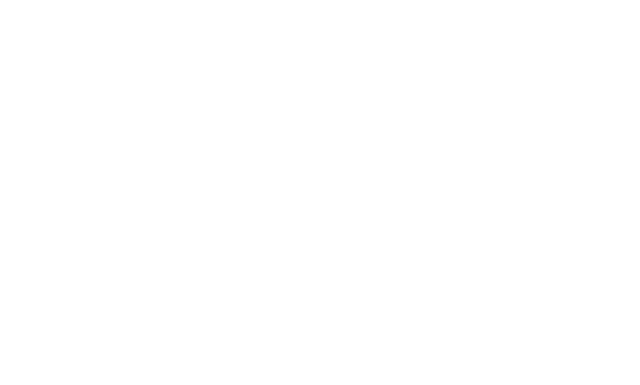
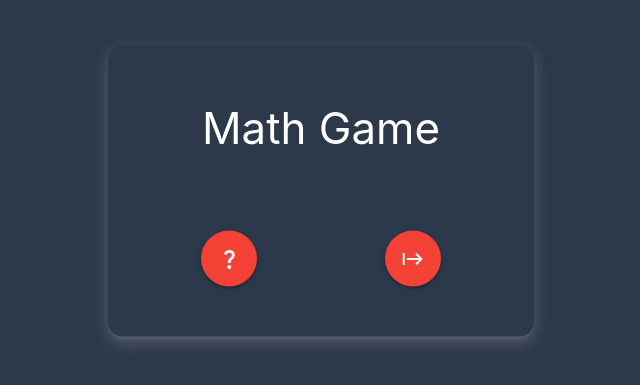
Before and after one commit to priyanshu411/math-game, a React (Vite) app: page / in a window 1280 px wide. Shown: the part 209-594 px from the top of the page, without its empty margins (319-959 px from the left). Built offline with nearby package versions, Linux system fonts and the light colour scheme.

Commit message:
home page design

```diff
--- a/index.html
+++ b/index.html
@@ -1,12 +1,21 @@
 <!DOCTYPE html>
 <html lang="en">
+
 <head>
   <meta charset="UTF-8" />
   <meta name="viewport" content="width=device-width, initial-scale=1.0" />
   <title>Math Game</title>
+  <!-- Compiled and minified CSS -->
+  <link rel="stylesheet" href="https://cdnjs.cloudflare.com/ajax/libs/materialize/1.0.0/css/materialize.min.css">
+  <!-- font -->
+  <link href="https://fonts.googleapis.com/icon?family=Material+Icons" rel="stylesheet">
 </head>
+
 <body>
   <div id="root"></div>
   <script type="module" src="/src/main.jsx"></script>
+  <!-- Compiled and minified JavaScript -->
+  <script src="https://cdnjs.cloudflare.com/ajax/libs/materialize/1.0.0/js/materialize.min.js"></script>
 </body>
+
 </html>
--- a/package.json
+++ b/package.json
@@ -10,7 +10,8 @@
   },
   "dependencies": {
     "react": "^18.2.0",
-    "react-dom": "^18.2.0"
+    "react-dom": "^18.2.0",
+    "react-router-dom": "^6.3.0"
   },
   "devDependencies": {
     "@types/react": "^18.0.15",
--- a/src/App.jsx
+++ b/src/App.jsx
@@ -1,11 +1,14 @@
 import React from "react"
-
+import Home from "./components/Home"
+import Game from "./components/Game";
+import { Routes, Route} from "react-router-dom";
 function App() {
 
   return (
-    <React.Fragment>
-
-    </React.Fragment>
+    <Routes>
+      <Route path="/" element={<Home />} />
+      <Route path="game" element={<Game />} />
+    </Routes>
   )
 }
 
--- /dev/null
+++ b/src/components/Game.jsx
@@ -0,0 +1,8 @@
+function Game(){
+    return(
+        <div className="white-text">
+            Game
+        </div>
+    );
+}
+export default Game;
--- /dev/null
+++ b/src/components/Home.jsx
@@ -0,0 +1,24 @@
+import React from "react";
+import { Link } from "react-router-dom";
+function Home() {
+    return (
+        <main className="main">
+            <div className="row">
+                <div className="startBox col s10 m6 l4 offset-s1 offset-m3 offset-l4">
+                    <h3 className="center white-text p">Math Game</h3>
+                    <div className="center p">
+                        <div className="row center">
+                            <div className="col s6">
+                                <a className="btn-floating btn-large waves-effect waves-light red"><i className="material-icons">question_mark</i></a>
+                            </div>
+                            <div className="col s6">
+                                <Link to="/game" className="btn-floating btn-large waves-effect waves-light red"><i className="material-icons">start</i></Link>
+                            </div>
+                        </div>
+                    </div>
+                </div>
+            </div>
+        </main>
+    );
+}
+export default Home;
--- /dev/null
+++ b/src/css/style.css
@@ -0,0 +1,23 @@
+body {
+    background-color: #2c394b;
+    height: 100%;
+}
+
+.startBox {
+    border-radius: 15px;
+    margin: 0;
+    position: absolute;
+    top: 50%;
+    -ms-transform: translateY(-50%);
+    transform: translateY(-50%);
+    -webkit-box-shadow: 0 8px 17px 2px rgba(182, 182, 182, 0.14),
+        0 3px 14px 2px rgba(182, 182, 182, 0.12),
+        0 5px 5px -3px rgba(182, 182, 182, 0.2);
+    box-shadow: 0 8px 17px 2px rgba(182, 182, 182, 0.14),
+        0 3px 14px 2px rgba(182, 182, 182, 0.12),
+        0 5px 5px -3px rgba(182, 182, 182, 0.2);
+}
+
+.p {
+    padding: 2rem;
+}
--- a/src/main.jsx
+++ b/src/main.jsx
@@ -1,9 +1,11 @@
 import React from 'react'
 import ReactDOM from 'react-dom/client'
+import { BrowserRouter } from "react-router-dom"
+import './css/style.css'
 import App from './App'
 
 ReactDOM.createRoot(document.getElementById('root')).render(
-  <React.StrictMode>
+  <BrowserRouter>
     <App />
-  </React.StrictMode>
+  </BrowserRouter>
 )
```
Also changed, not shown: 1 other file (tests, documents, lock files or other folders). Lines whose indentation alone changed are shown as unchanged.
